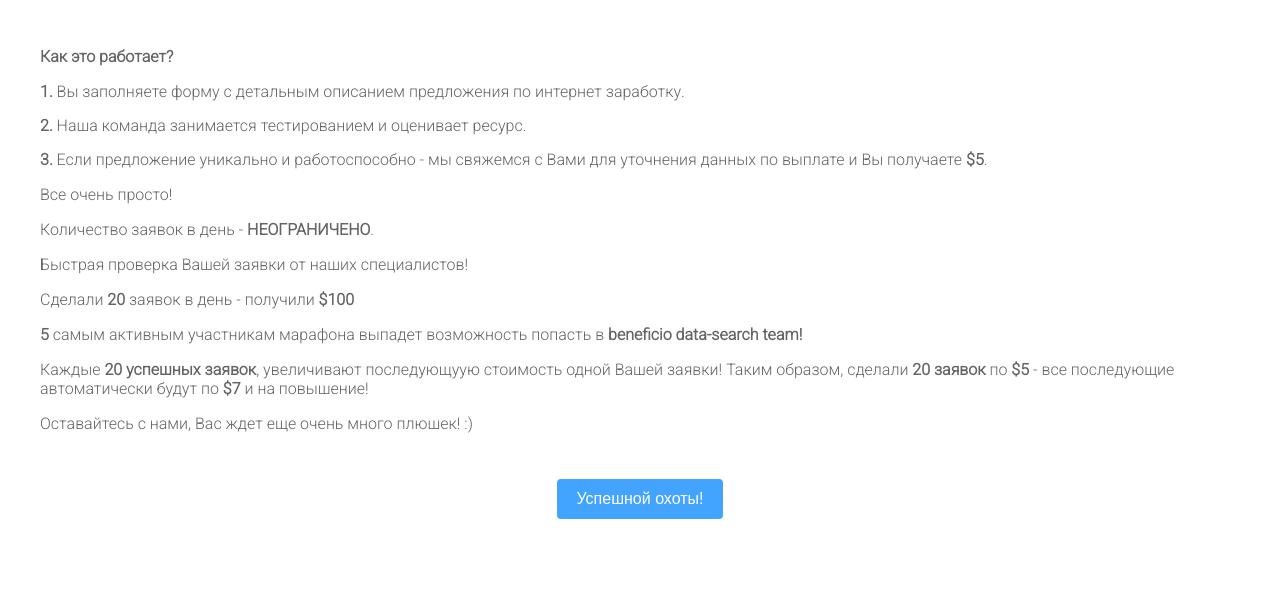
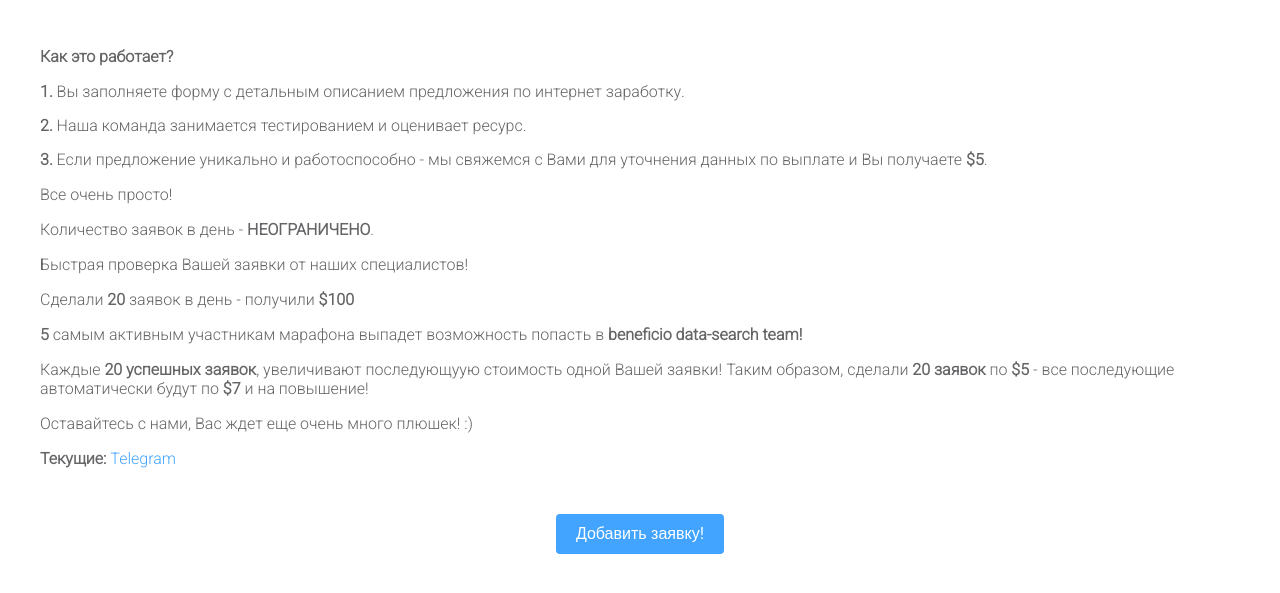
Before and after one commit to EvgenijMerchansky/beneficio-salary, a React app: page / in a window 1280 px wide. Shown: the part 437-1030 px from the top of the page. Before the commit the page ends 996 px from the top, so only its background shows below. Built offline with nearby package versions, Linux system fonts and the light colour scheme.

Commit message:
fix: add telegram chanel link

```diff
--- a/src/Modules/Components/Overview/index.css
+++ b/src/Modules/Components/Overview/index.css
@@ -57,3 +57,8 @@
 .splash-screen-wrapper-header-btn:hover {
     background-color: #3585cf;
 }
+
+.splash-screen-wrapper-header-paragraph-link {
+    color: #42a4ff;
+    text-decoration: none;
+}
--- a/src/Modules/Components/Overview/index.js
+++ b/src/Modules/Components/Overview/index.js
@@ -12,6 +12,7 @@ export default class Overview extends Component {
         <img
           className="splash-screen-wrapper-header-logo"
           src="https://res.cloudinary.com/beneficio/image/upload/v1566472988/beneficio-ui-materials/xvt5aug27e7mhl98r7mk.png"
+          alt="logo"
         />
         <h3 className="splash-screen-wrapper-header-title">
           Добро пожаловать в <b>beneficio-salary!</b>
@@ -55,11 +56,14 @@ export default class Overview extends Component {
         <p className="splash-screen-wrapper-header-paragraph">
           Оставайтесь с нами, Вас ждет еще очень много плюшек! :)
         </p>
+        <p className="splash-screen-wrapper-header-paragraph">
+          <b>Текущие:</b> <a className="splash-screen-wrapper-header-paragraph-link" href="https://t.me/bsalary">Telegram</a>
+        </p>
         <button
           onClick={() => onChangeOverview()}
           className="splash-screen-wrapper-header-btn"
         >
-          Успешной охоты!
+          Добавить заявку!
         </button>
       </div>
     )
```
